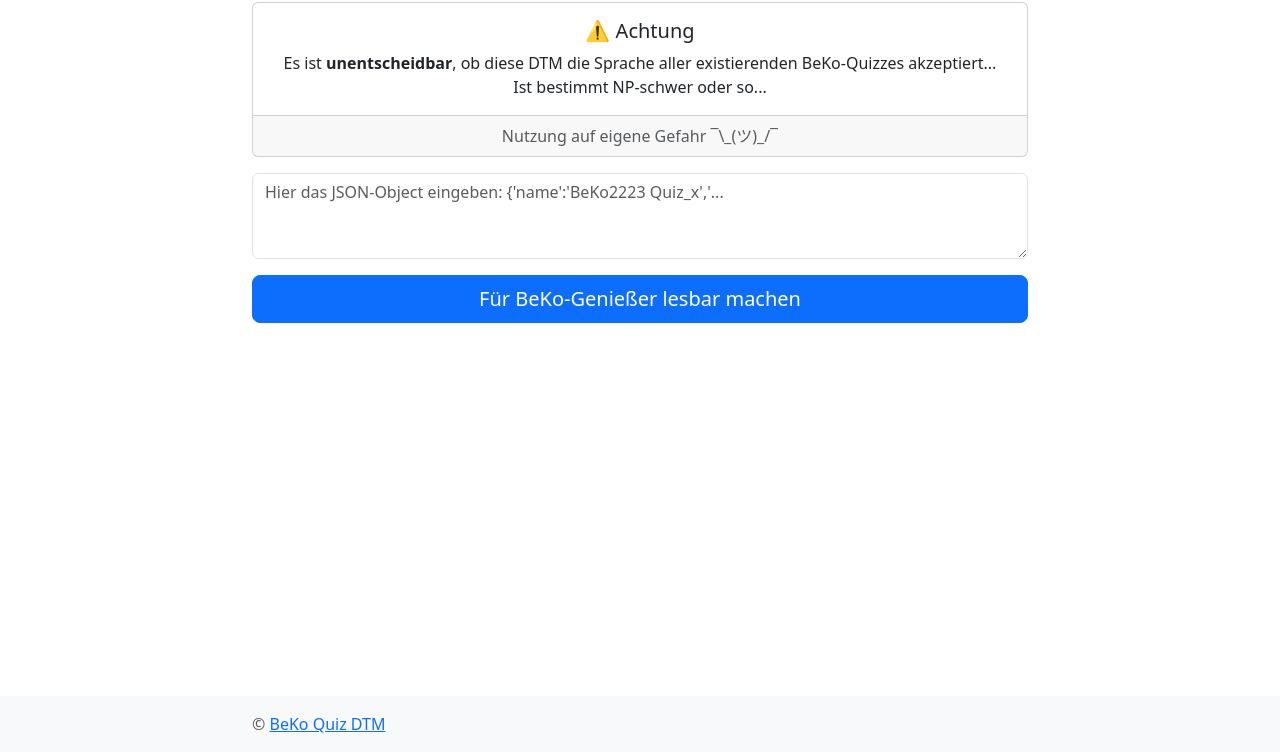
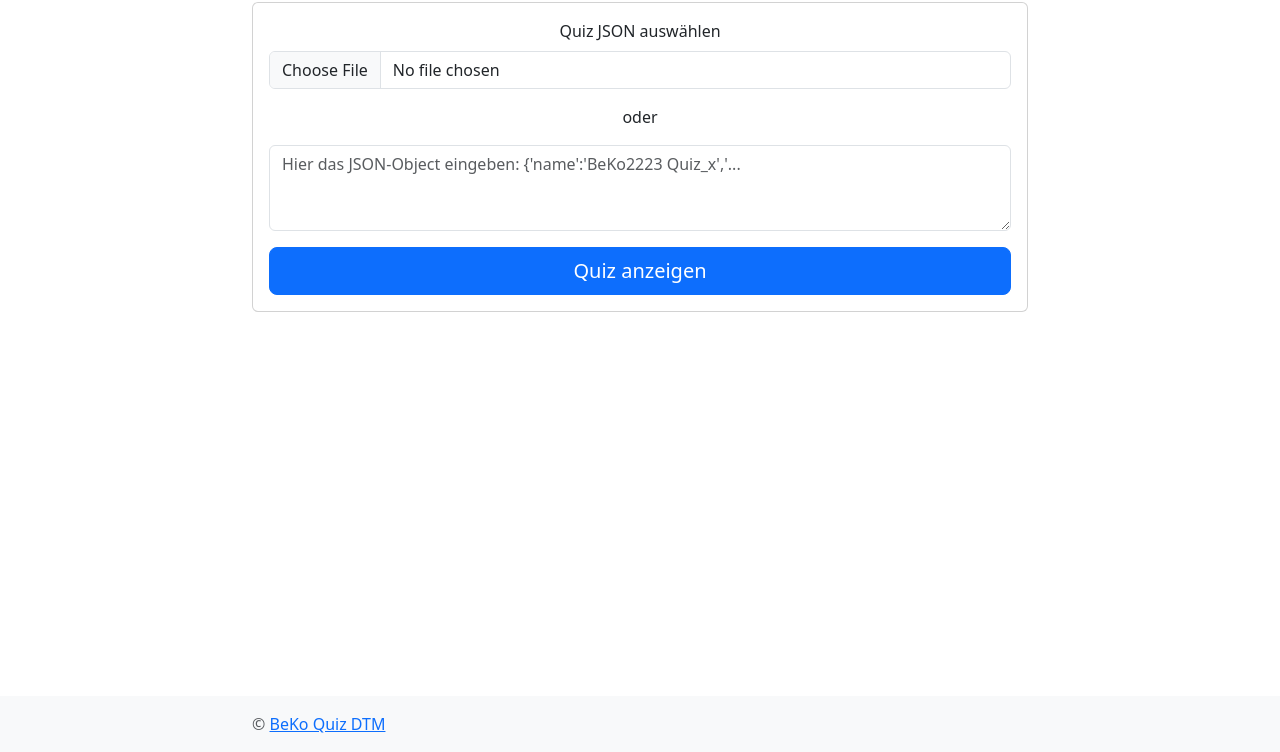
Before and after one commit to ystolzenburg/beko-quiz-gui, a plain HTML site: page index.html in a window 1280 px wide. Shown: the part 48-800 px from the top of the page. Drawn offline with nearby package versions, Linux system fonts and the light colour scheme.

Commit message:
Update index.html with changes to the navbar and file import field

```diff
--- a/index.html
+++ b/index.html
@@ -11,15 +11,6 @@
 			rel="stylesheet"
 			integrity="sha384-T3c6CoIi6uLrA9TneNEoa7RxnatzjcDSCmG1MXxSR1GAsXEV/Dwwykc2MPK8M2HN"
 			crossorigin="anonymous" />
-
-		<!-- Android  -->
-		<meta name="theme-color" content="black" />
-		<meta name="mobile-web-app-capable" content="yes" />
-
-		<!-- iOS -->
-		<meta name="apple-mobile-web-app-title" content="Application Title" />
-		<meta name="apple-mobile-web-app-capable" content="yes" />
-		<meta name="apple-mobile-web-app-status-bar-style" content="default" />
 
 		<!-- MathJax CDN -->
 		<script src="https://polyfill.io/v3/polyfill.min.js?features=es6"></script>
@@ -43,7 +34,7 @@
 	<body class="d-flex flex-column h-100">
 		<nav class="navbar bg-dark border-bottom border-body" data-bs-theme="dark">
 			<div class="w-100 px-3 m-auto" style="max-width: 800px">
-				<span class="navbar-brand mb-0 h1">Die BeKo-Overkill-3000-DTM</span>
+				<span class="navbar-brand mb-0 h1">BeKo Quiz GUI</span>
 			</div>
 		</nav>
 
@@ -51,33 +42,34 @@
 			<!-- user notice-->
 			<div class="card text-center mb-3">
 				<div class="card-body">
-					<h5 class="card-title">⚠️ Achtung</h5>
-					<p class="card-text">
-						Es ist <b>unentscheidbar</b>, ob diese DTM die Sprache aller
-						existierenden BeKo-Quizzes akzeptiert... <br />Ist bestimmt
-						NP-schwer oder so...
-					</p>
+					<!-- file import field-->
+          <div class="mb-3">
+            <label for="file-upload" class="form-label"
+              >Quiz JSON auswählen</label
+            >
+            <input
+              class="form-control"
+              type="file"
+              id="file-upload"
+              accept=".json"
+            />
 				</div>
-				<div class="card-footer text-muted">
-					Nutzung auf eigene Gefahr ¯\_(ツ)_/¯
-				</div>
-			</div>
-
-			<!-- upload container-->
-			<div id="upload-container">
-				<div class="mb-3">
+        <p>
+          oder
+        </p>
+        <div class="mb-3">
 					<textarea
 						class="form-control"
 						placeholder="Hier das JSON-Object eingeben: {'name':'BeKo2223 Quiz_x','..."
 						id="json-value"
 						rows="3"></textarea>
 				</div>
-				<div class="mb-3">
-					<button id="upload-btn" class="btn btn-lg w-100 btn-primary">
-						Für BeKo-Genießer lesbar machen
-					</button>
-				</div>
+        <button id="upload-btn" class="btn btn-lg w-100 btn-primary">
+          Quiz anzeigen
+        </button>
+        </div>
 			</div>
+
 			<h1 class="text-center" id="quiz-id"></h1>
 			<div id="quiz-container"></div>
 		</div>
```
